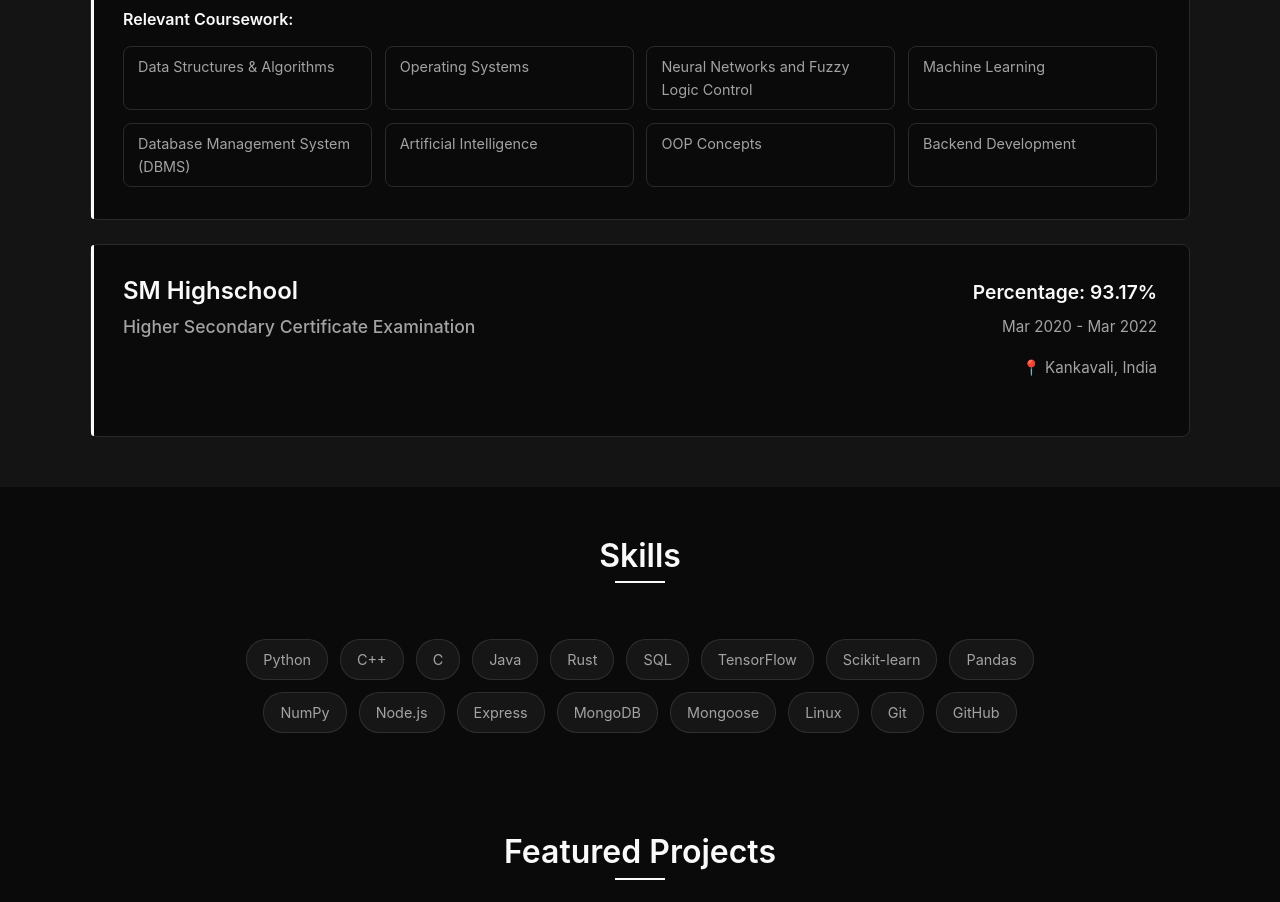
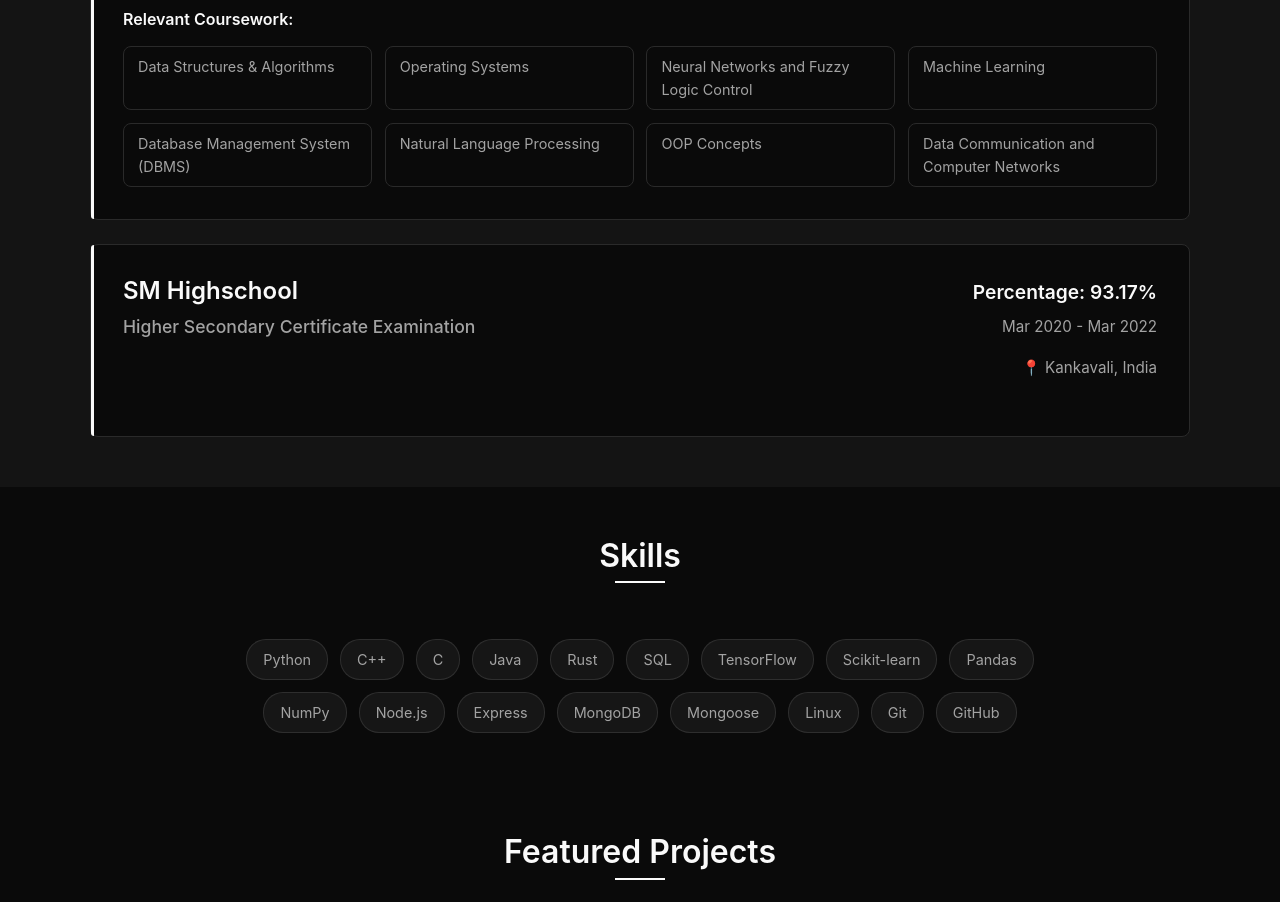
Before and after one commit to AshishSatish/AshishPortfolio, a React (Vite) app: page / in a window 1280 px wide. Shown: the part 1380-2282 px from the top of the page. Built offline with nearby package versions, Linux system fonts and the light colour scheme.

Commit message:
Small changes in education subjects.

```diff
--- a/src/components/Education/Education.jsx
+++ b/src/components/Education/Education.jsx
@@ -14,9 +14,9 @@ const Education = () => {
         'Neural Networks and Fuzzy Logic Control',
         'Machine Learning',
         'Database Management System (DBMS)',
-        'Artificial Intelligence',
+        'Natural Language Processing',
         'OOP Concepts',
-        'Backend Development'
+        'Data Communication and Computer Networks'
       ]
     },
     {
```
